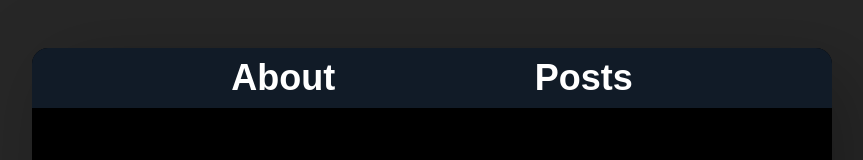
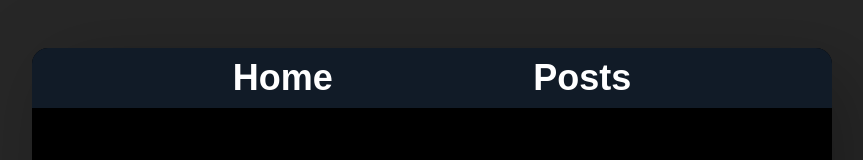
Before and after one commit to wvhulle/wvhulle.github.io, a SvelteKit app: page / in a window 1280 px wide. Shown: the top 160 px of the page, without its empty margins (208-1071 px from the left). Built offline with nearby package versions, Linux system fonts and the light colour scheme; a small style sheet from the web is missing.

Commit message:
remove messy post

```diff
--- a/src/routes/+layout.svelte
+++ b/src/routes/+layout.svelte
@@ -4,7 +4,7 @@
 
 <div id="layout">
   <div id="links" class="">
-    <a href="/" class="link">About</a>
+    <a href="/" class="link">Home</a>
 
     <a href="/posts" class="link">Posts</a>
   </div>
```
Also changed, not shown: 1 other file (tests, documents, lock files or other folders).
